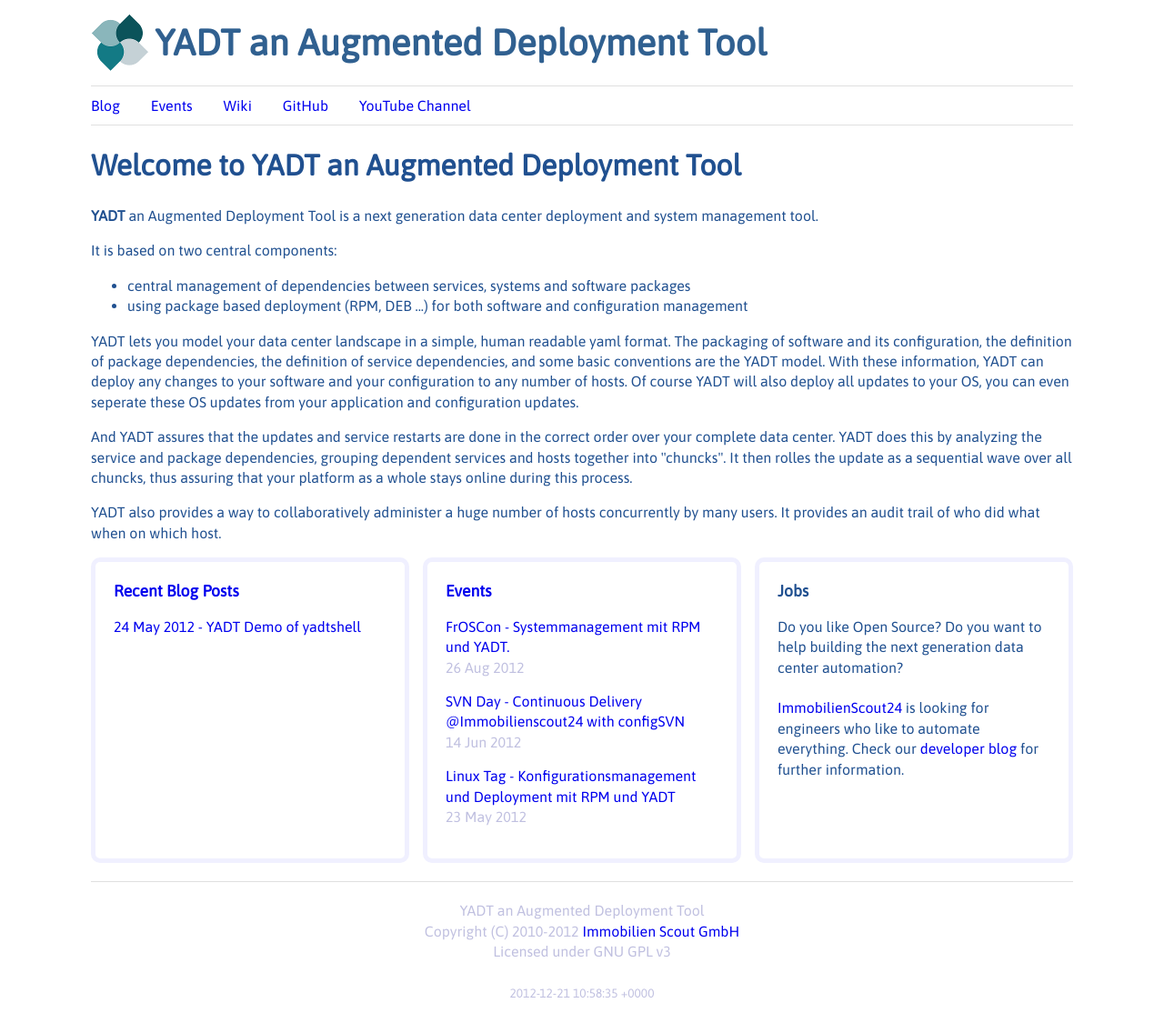
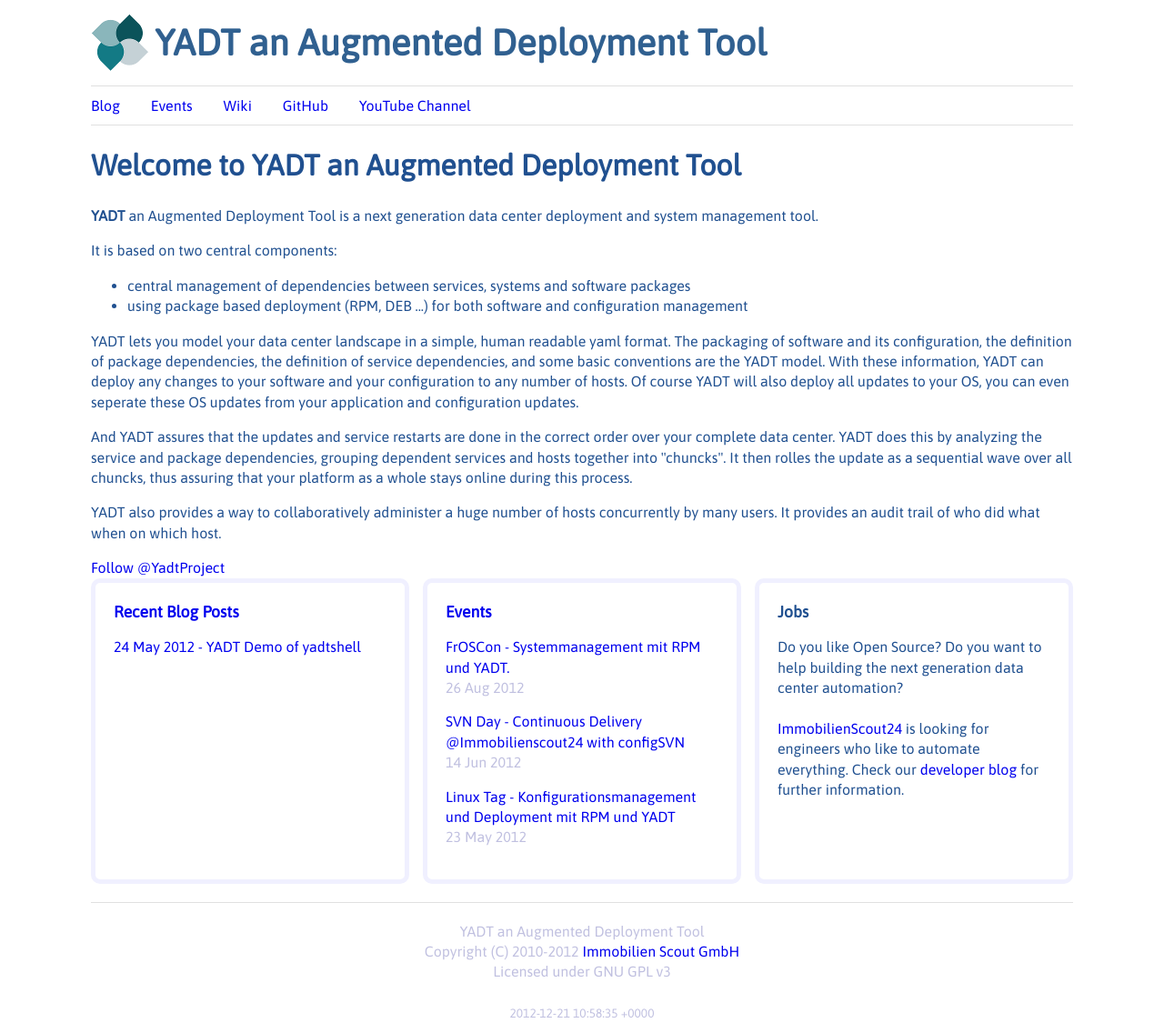
Before and after one commit to yadt/yadt.github.com, a Jekyll site: the page built from index.html, in a window 1280 px wide. Shown: the whole page at 91% size. Built offline with Jekyll 4.4.1, drawn with Linux system fonts in a browser that asks for light colours; comment, search, counter and statistics services are not loaded; before the commit the page ends 1102 px from its top, so only the background shows below that.

Commit message:
added follow us logo

```diff
--- a/index.html
+++ b/index.html
@@ -39,6 +39,8 @@
     users. It provides an audit trail of who did what when on which host.
 </p>
 
+<a href="https://twitter.com/YadtProject" class="twitter-follow-button" data-show-count="false" data-size="large">Follow @YadtProject</a>
+<script>!function(d,s,id){var js,fjs=d.getElementsByTagName(s)[0];if(!d.getElementById(id)){js=d.createElement(s);js.id=id;js.src="//platform.twitter.com/widgets.js";fjs.parentNode.insertBefore(js,fjs);}}(document,"script","twitter-wjs");</script>
 
 <div class="information-row">
     <div class="information-cell">
```
